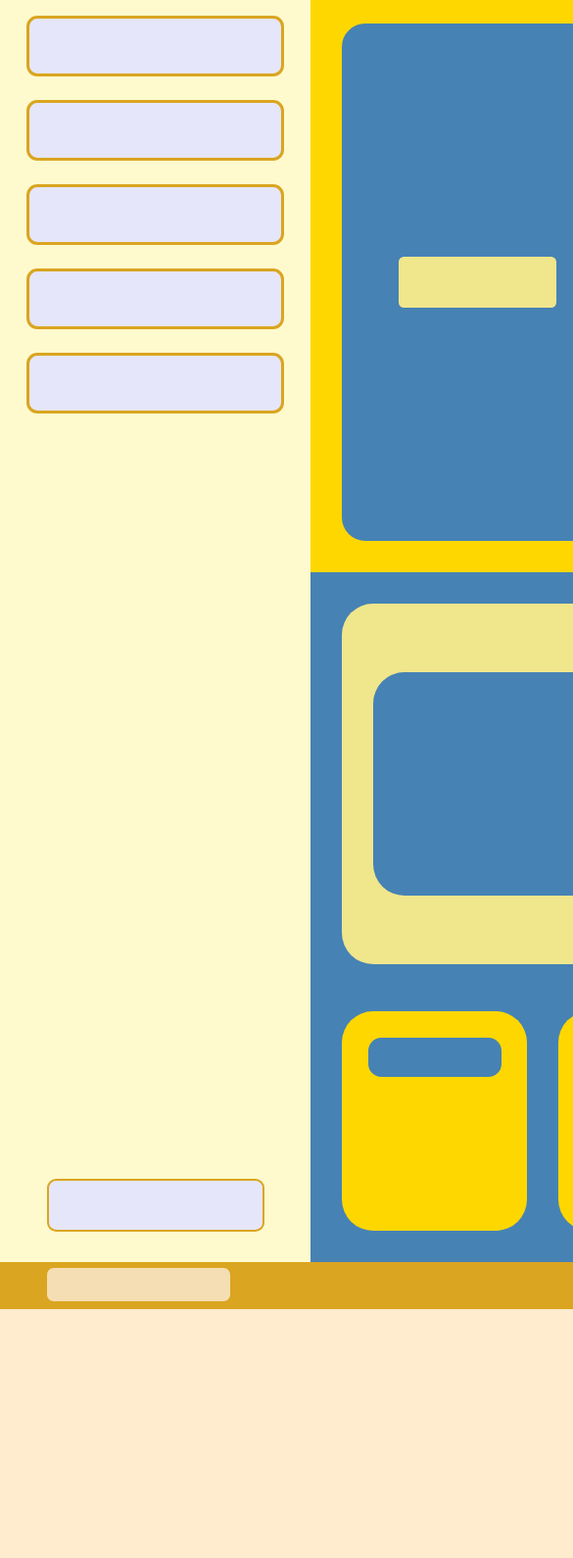
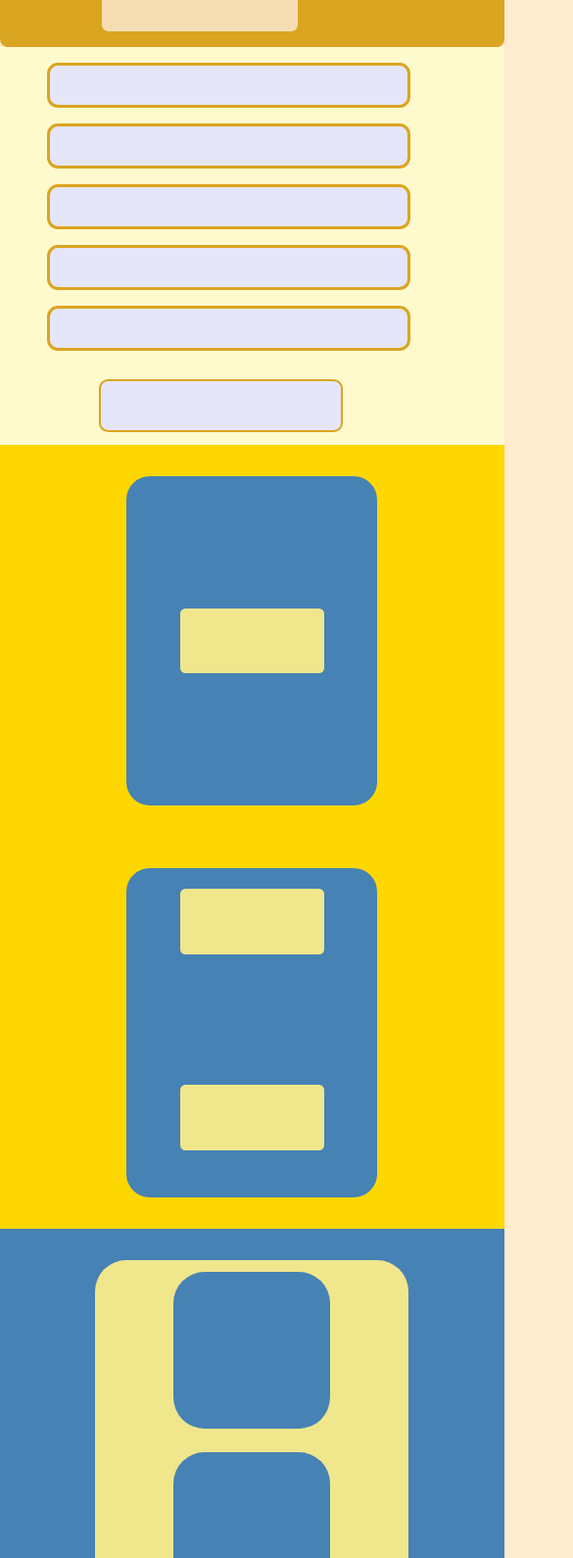
Before and after one commit to Katsiaryna-Yaravaya/exposit-project, a website: page src/index.html in a window 390 px wide. Shown: the part 72-1662 px from the top of the page at 98% size, 585 px wide, since content can reach past the window. Before the commit the page ends 1408 px from the top, so only its background shows below. Drawn offline with Linux system fonts and the light colour scheme.

Commit message:
lecture_3 created media query

```diff
--- a/src/index.html
+++ b/src/index.html
@@ -4,6 +4,8 @@
     <meta charset="UTF-8">
     <title>Title</title>
     <link rel="stylesheet" href="scss/style.css">
+    <meta name="viewport"
+          content="width=device-width, initial-scale=1 content= width=device-width initial-scale=1.0 maximum-scale=1.0 user-scalable=0">
 </head>
 <body>
 <!-- Place for code -->
--- a/src/scss/styles.scss
+++ b/src/scss/styles.scss
@@ -1,10 +1,10 @@
-@mixin positionBlock($dp, $ali, $jk){
+@mixin positionBlock($dp, $ali, $jk) {
   display: $dp;
   align-items: $ali;
   justify-content: $jk;
 }
 
-@mixin size($hg, $wd, $br){
+@mixin size($hg, $wd, $br) {
   height: $hg;
   width: $wd;
   border-radius: $br;
@@ -19,8 +19,6 @@ $blue: #4682B4;
 $lightBlue: #E6E6FA;
 $coffee: #FFEBCD;
 $lavender: #E6E6FA;
-
-
 
 body {
   background: $coffee;
@@ -191,7 +189,7 @@ body {
         @include positionBlock(flex, flex-end, center);
       }
 
-      .main__button{
+      .main__button {
         background: $blue;
         border: none;
         @include size(3em, 72%, 1em);
@@ -205,7 +203,7 @@ body {
   background: $gold;
   height: 3em;
 
-  .footer__button-nav{
+  .footer__button-nav {
     margin: 0 3em;
     padding-top: 0.4em;
 
@@ -216,3 +214,162 @@ body {
     }
   }
 }
+
+
+
+//------------------------------------------
+//---------------media queries--------------
+//------------------------------------------
+
+
+
+@media (max-width: 56.8em) {
+
+  body {
+    width: 113vh;
+  }
+
+  .header {
+    .header__button {
+      margin-left: 5.4em;
+    }
+  }
+
+  .container {
+
+    .aside {
+      .aside__button {
+        margin-top: 34em;
+      }
+    }
+
+    .main {
+
+      .main__general-content {
+        .main__single-input {
+          height: 23em;
+        }
+        .main__double-button {
+          height: 23em;
+          .main__button-bottom {
+            bottom: -18em;
+          }
+        }
+      }
+
+      .main__secondary-content {
+        .main__img-box {
+          height: 19em;
+        }
+      }
+      .main__button-box {
+        margin-top: 2em;
+      }
+    }
+  }
+
+  .footer {
+    .footer__button-nav {
+      margin: 0 2.5em;
+    }
+  }
+}
+
+@media (max-width: 31.5em) {
+
+  body {
+    width: 61vh;
+  }
+
+  .header {
+
+    .header__menu-bar {
+      flex-direction: column;
+      align-items: baseline;
+      padding-left: 2em;
+      padding-bottom: 1em;
+    }
+    .header__button {
+      margin-left: 5.4em;
+    }
+  }
+
+  .container {
+    flex-direction: column;
+
+    .aside {
+      .aside__nav {
+        .aside__nav-list {
+          .aside__title {
+            border: 0.2em solid #DAA520;
+            height: 2.5em;
+            margin: 1em 6em 0 3em;
+          }
+        }
+      }
+      .aside__button {
+        margin: 1em 7em 0 3em;
+      }
+    }
+
+    .main {
+
+      .main__general-content {
+        flex-direction: column;
+        .main__single-input {
+          width: 15em;
+          height: 20em;
+          .main__input {
+            @include size(5em, 11em, 0.4em);
+          }
+        }
+        .main__double-button {
+          width: 15em;
+          height: 20em;
+          .main__button-top {
+            @include size(5em, 11em, 0.4em);
+          }
+          .main__button-bottom {
+            @include size(5em, 11em, 0.4em);
+            bottom: -9em;
+          }
+        }
+      }
+      .main__secondary-content {
+        .main__img-box {
+          flex-direction: column;
+          width: 20em;
+          margin: auto;
+          height: 23em;
+          .main__img {
+            @include size(10em, 10em, 2em);
+          }
+        }
+      }
+      .main__button-box {
+        margin-top: 2em;
+        flex-direction: column;
+        .main__button-left {
+          width: 11em;
+        }
+        .main__button-middle {
+          width: 11em;
+          margin: 1.5em auto;
+        }
+        .main__button-right {
+          width: 11em;
+        }
+        .main__button {
+          @include size(3em, 72%, 1em);
+          margin: 2em 0;
+        }
+      }
+    }
+  }
+
+  .footer {
+    .footer__button-nav {
+      margin: 0 9.7em;
+    }
+  }
+}
```
Also changed, not shown: src/scss/style.css, 1 other file.
